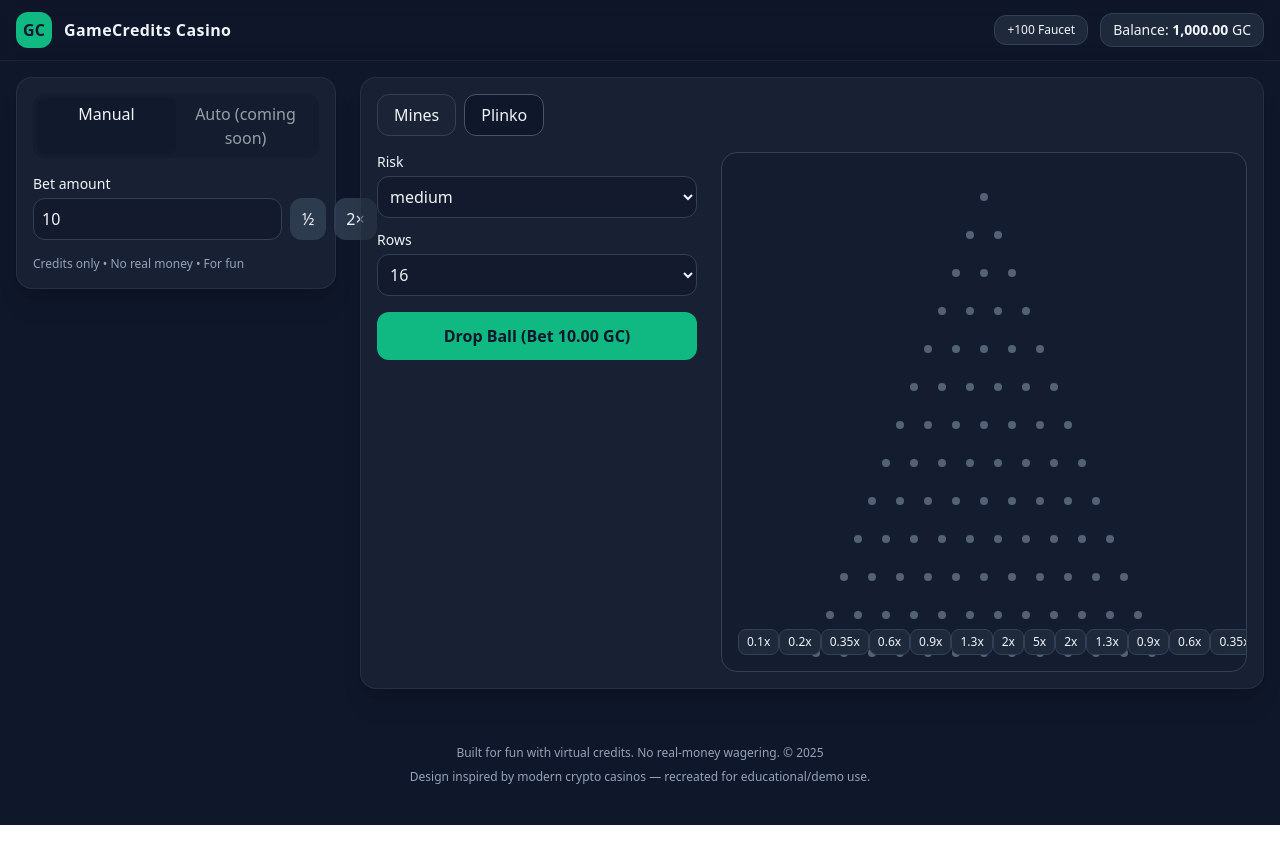
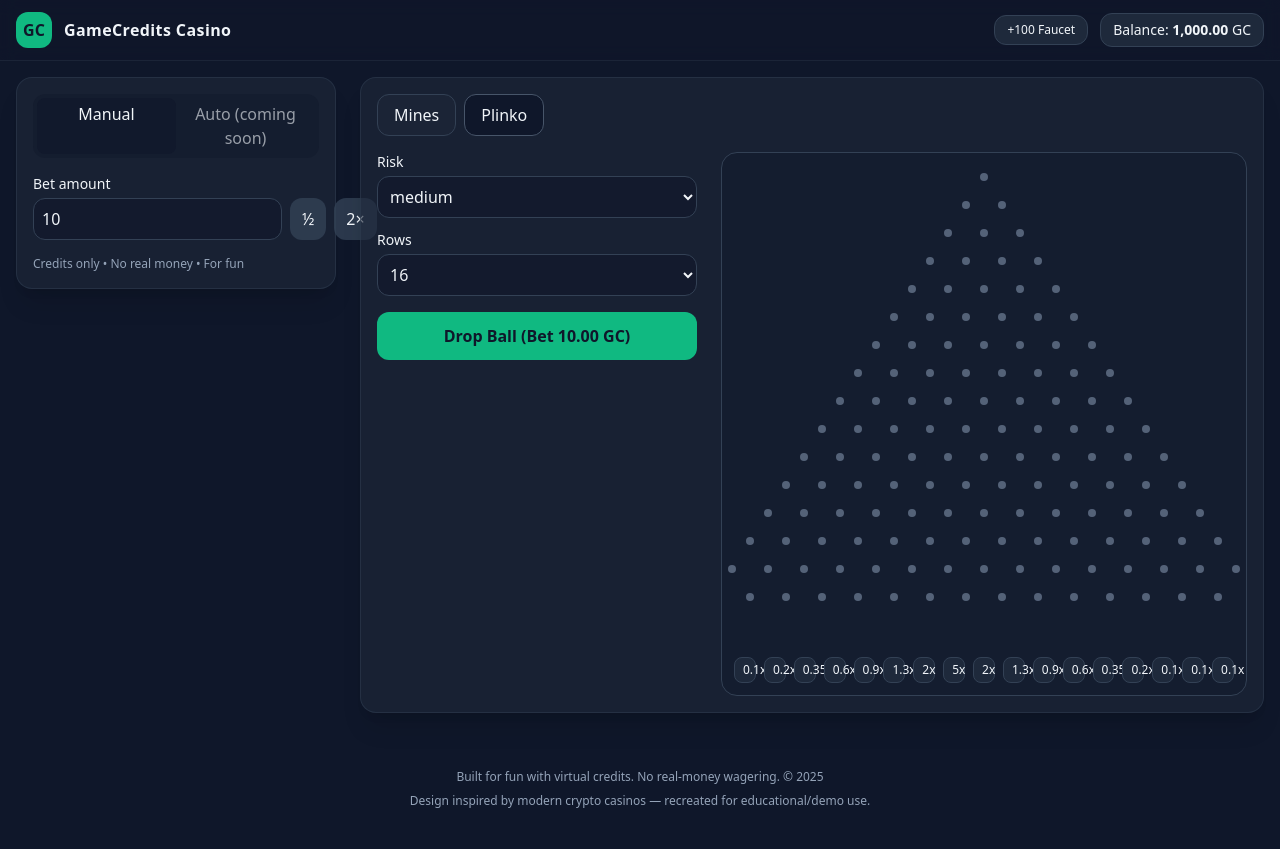
Before and after one commit to UciferAariz/sattamax, a React (Vite) app: page / in a window 1280 px wide. Both pictures are taken after a click on the button "Plinko". Before the commit the page ends 825 px from the top, so only its background shows below. Built offline with nearby package versions, Linux system fonts and the light colour scheme.

Commit message:
Update App.jsx

```diff
--- a/src/App.jsx
+++ b/src/App.jsx
@@ -252,39 +252,93 @@ function Mines({ bet, canBet, balance, setBalance }) {
 function Plinko({ bet, canBet, balance, setBalance }) {
   const [rows, setRows] = useState(16);
   const [risk, setRisk] = useState("medium");
-  const multipliers = useMemo(() => PLINKO_PRESETS[risk][rows] || PLINKO_PRESETS["medium"][16], [risk, rows]);
+  const multipliers = useMemo(
+    () => PLINKO_PRESETS[risk][rows] || PLINKO_PRESETS["medium"][16],
+    [risk, rows]
+  );
+
+  // VISUAL LAYOUT
+  const PEG_R = 4;                      // peg radius (px)
+  const FIELD_W = 720;                  // board width (px)
+  const PEG_Y = 28;                     // vertical spacing between peg rows
+  const PEG_X = 36;                     // horizontal spacing between pegs
+  const BOTTOM_BAR = 72;                // space reserved for payout labels
+  const TOP_PAD = 24;                   // top padding
+  const BOARD_H = TOP_PAD + rows * PEG_Y + BOTTOM_BAR;
+
+  // Ball animation state
+  const [ball, setBall] = useState(null); // {row, col, x, y, running}
   const [lastWin, setLastWin] = useState(null);
 
+  // Compute X position for a given row/col (row has row+1 pegs)
+  const xFor = (row, col) => {
+    const count = row + 1;
+    const totalWidth = (count - 1) * PEG_X;
+    const left = (FIELD_W - totalWidth) / 2;
+    return left + col * PEG_X;
+  };
+  const yFor = (row) => TOP_PAD + row * PEG_Y;
+
+  // Start a drop
   const drop = () => {
-    if (!canBet) return;
-    // take bet
+    if (!canBet || ball?.running) return;
     setBalance((b) => b - bet);
 
-    // Random walk left/right; landing slot approximated by binomial distribution
-    const steps = rows;
-    let position = 0;
-    for (let i = 0; i < steps; i++) {
-      position += Math.random() < 0.5 ? 0 : 1;
-    }
-    // Clamp to multipliers array
-    position = clamp(position, 0, multipliers.length - 1);
-    const mult = multipliers[position] ?? 0;
-    const win = bet * mult;
-    setBalance((b) => b + win);
-    setLastWin({ mult, win, position });
+    // Start above row 0, middle between two pegs (like real plinko)
+    const startCol = 0; // we’ll advance on first tick
+    setBall({ row: -1, col: startCol, x: FIELD_W / 2, y: yFor(-1), running: true });
+
+    // Step the ball down the tree
+    let r = -1;
+    let c = startCol;
+
+    const tick = () => {
+      r += 1;
+      if (r >= rows) {
+        // landed — compute slot and payout
+        const slot = Math.max(0, Math.min(multipliers.length - 1, c));
+        const mult = multipliers[slot] ?? 0;
+        const win = bet * mult;
+        setBalance((b) => b + win);
+        setLastWin({ mult, win, slot });
+        setBall((b) => b && { ...b, running: false });
+        return;
+      }
+
+      // At each row we bounce left or right: increment col by 0 or 1
+      c += Math.random() < 0.5 ? 0 : 1;
+
+      setBall({
+        row: r,
+        col: c,
+        x: xFor(r, c),              // center over the “gap” for next row
+        y: yFor(r),
+        running: true,
+      });
+
+      // Next step
+      setTimeout(tick, 160); // speed (ms between rows)
+    };
+
+    // kickoff
+    setTimeout(tick, 160);
   };
 
   return (
     <div className="grid lg:grid-cols-[320px,1fr] gap-6">
+      {/* Controls */}
       <div>
         <label className="block text-sm mb-1">Risk</label>
         <select
           className="w-full rounded-xl bg-slate-900/60 border border-slate-700 p-2 mb-3"
           value={risk}
           onChange={(e) => setRisk(e.target.value)}
+          disabled={ball?.running}
         >
-          {(["low","medium","high"]).map((r) => (
-            <option key={r} value={r} className="capitalize">{r}</option>
+          {["low", "medium", "high"].map((r) => (
+            <option key={r} value={r} className="capitalize">
+              {r}
+            </option>
           ))}
         </select>
 
@@ -293,34 +347,102 @@ function Plinko({ bet, canBet, balance, setBalance }) {
           className="w-full rounded-xl bg-slate-900/60 border border-slate-700 p-2 mb-4"
           value={rows}
           onChange={(e) => setRows(Number(e.target.value))}
+          disabled={ball?.running}
         >
-          {[8,12,16].map((n) => (
-            <option key={n} value={n}>{n}</option>
+          {[8, 12, 16].map((n) => (
+            <option key={n} value={n}>
+              {n}
+            </option>
           ))}
         </select>
 
-        <button onClick={drop} className="w-full py-3 rounded-xl font-semibold bg-emerald-500 text-slate-900">Drop Ball (Bet {format(bet)} GC)</button>
+        <button
+          onClick={drop}
+          disabled={!canBet || ball?.running}
+          className={`w-full py-3 rounded-xl font-semibold ${
+            !canBet || ball?.running
+              ? "bg-slate-700 text-slate-400 cursor-not-allowed"
+              : "bg-emerald-500 text-slate-900"
+          }`}
+        >
+          {ball?.running ? "Dropping…" : `Drop Ball (Bet ${format(bet)} GC)`}
+        </button>
 
         {lastWin && (
-          <div className="mt-3 text-sm">Last drop → Mult: <b>{lastWin.mult}x</b> • Won: <b>{format(lastWin.win)} GC</b> • Slot #{lastWin.position}</div>
+          <div className="mt-3 text-sm">
+            Last drop → Mult: <b>{lastWin.mult}x</b> • Won:{" "}
+            <b>{format(lastWin.win)} GC</b> • Slot #{lastWin.slot}
+          </div>
         )}
       </div>
 
+      {/* Board */}
       <div className="flex flex-col items-center">
-        <div className="relative w-full max-w-3xl h-[520px] bg-slate-900/40 rounded-2xl border border-slate-700 overflow-hidden">
-          {/* Very simple peg field (for visuals only) */}
-          <div className="absolute inset-0 p-10">
-            {Array.from({ length: rows }).map((_, r) => (
-              <div key={r} className="flex justify-center gap-5" style={{ transform: `translateY(${r * (480 / rows)}px)` }}>
-                {Array.from({ length: r + 1 }).map((_, c) => (
-                  <div key={c} className="h-2 w-2 rounded-full bg-slate-500/80" />
-                ))}
+        <div
+          className="relative w-full max-w-5xl bg-slate-900/40 rounded-2xl border border-slate-700 overflow-hidden"
+          style={{ height: BOARD_H }}
+        >
+          {/* Pegs */}
+          <div className="absolute inset-x-0" style={{ top: TOP_PAD }}>
+            {Array.from({ length: rows }).map((_, r) => {
+              const count = r + 1;
+              const rowLeft = (FIELD_W - (count - 1) * PEG_X) / 2;
+              return (
+                <div
+                  key={r}
+                  className="absolute left-1/2"
+                  style={{
+                    transform: `translateX(-50%) translateY(${r * PEG_Y}px)`,
+                    width: FIELD_W,
+                    height: PEG_Y,
+                  }}
+                >
+                  {Array.from({ length: count }).map((_, c) => (
+                    <div
+                      key={c}
+                      className="rounded-full bg-slate-500/80"
+                      style={{
+                        position: "absolute",
+                        width: PEG_R * 2,
+                        height: PEG_R * 2,
+                        left: rowLeft + c * PEG_X - PEG_R,
+                        top: -PEG_R,
+                      }}
+                    />
+                  ))}
+                </div>
+              );
+            })}
+          </div>
+
+          {/* Ball */}
+          {ball && (
+            <div
+              className="absolute rounded-full bg-emerald-400 shadow"
+              style={{
+                width: 14,
+                height: 14,
+                left: (ball.x ?? FIELD_W / 2) - 7,
+                top: (ball.y ?? 0) - 7,
+                transition: "left 150ms linear, top 150ms linear",
+              }}
+            />
+          )}
+
+          {/* Payout labels as a grid to avoid overlap */}
+          <div
+            className="absolute bottom-0 left-0 right-0 p-3 grid gap-2"
+            style={{
+              gridTemplateColumns: `repeat(${multipliers.length}, minmax(0, 1fr))`,
+            }}
+          >
+            {multipliers.map((m, i) => (
+              <div
+                key={i}
+                className="text-xs text-center px-2 py-1 rounded-lg bg-slate-800 border border-slate-700"
+              >
+                {m}x
               </div>
-            ))}
-          </div>
-          <div className="absolute bottom-0 left-0 right-0 flex justify-between p-4">
-            {multipliers.map((m, i) => (
-              <div key={i} className="text-xs px-2 py-1 rounded-lg bg-slate-800 border border-slate-700">{m}x</div>
             ))}
           </div>
         </div>
```
